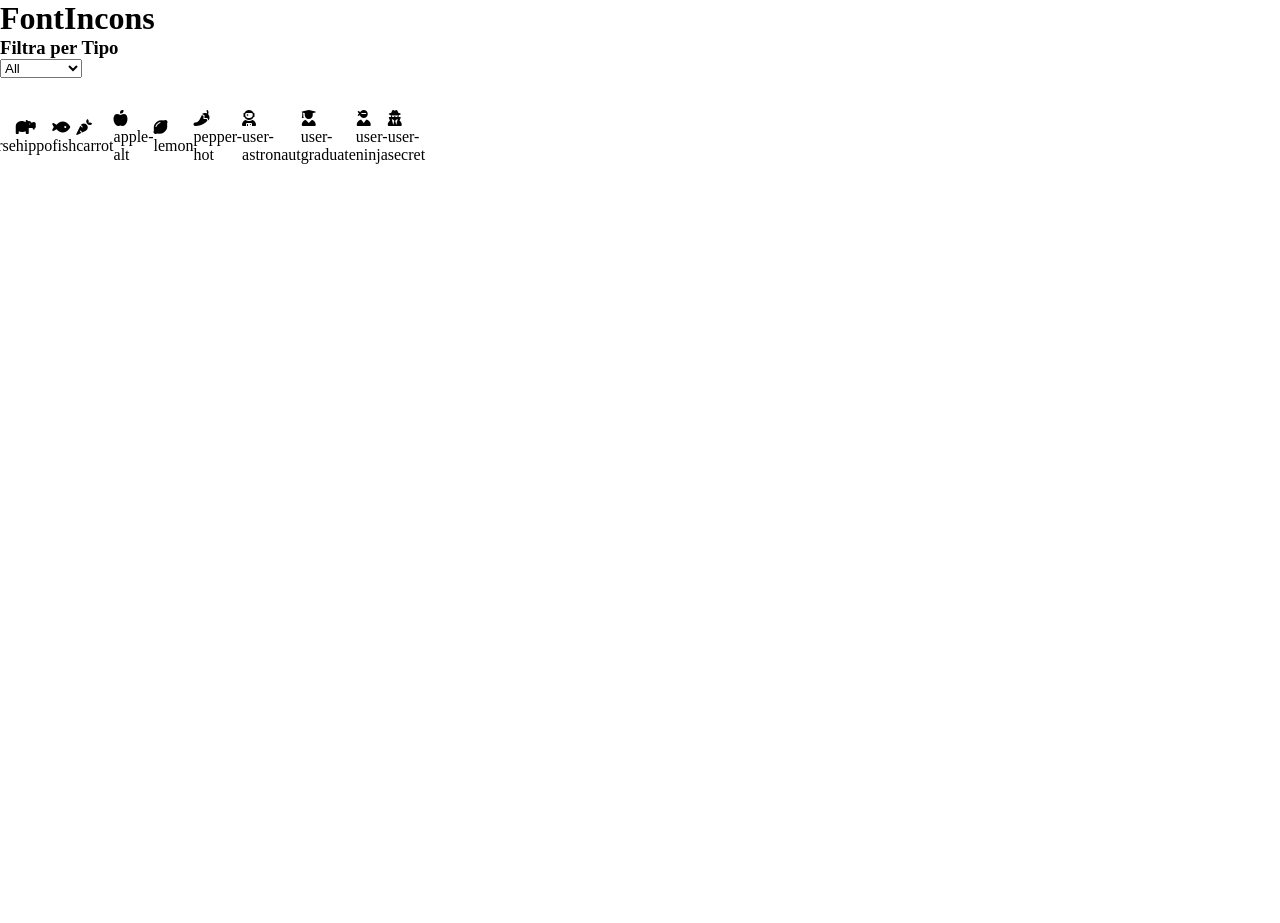
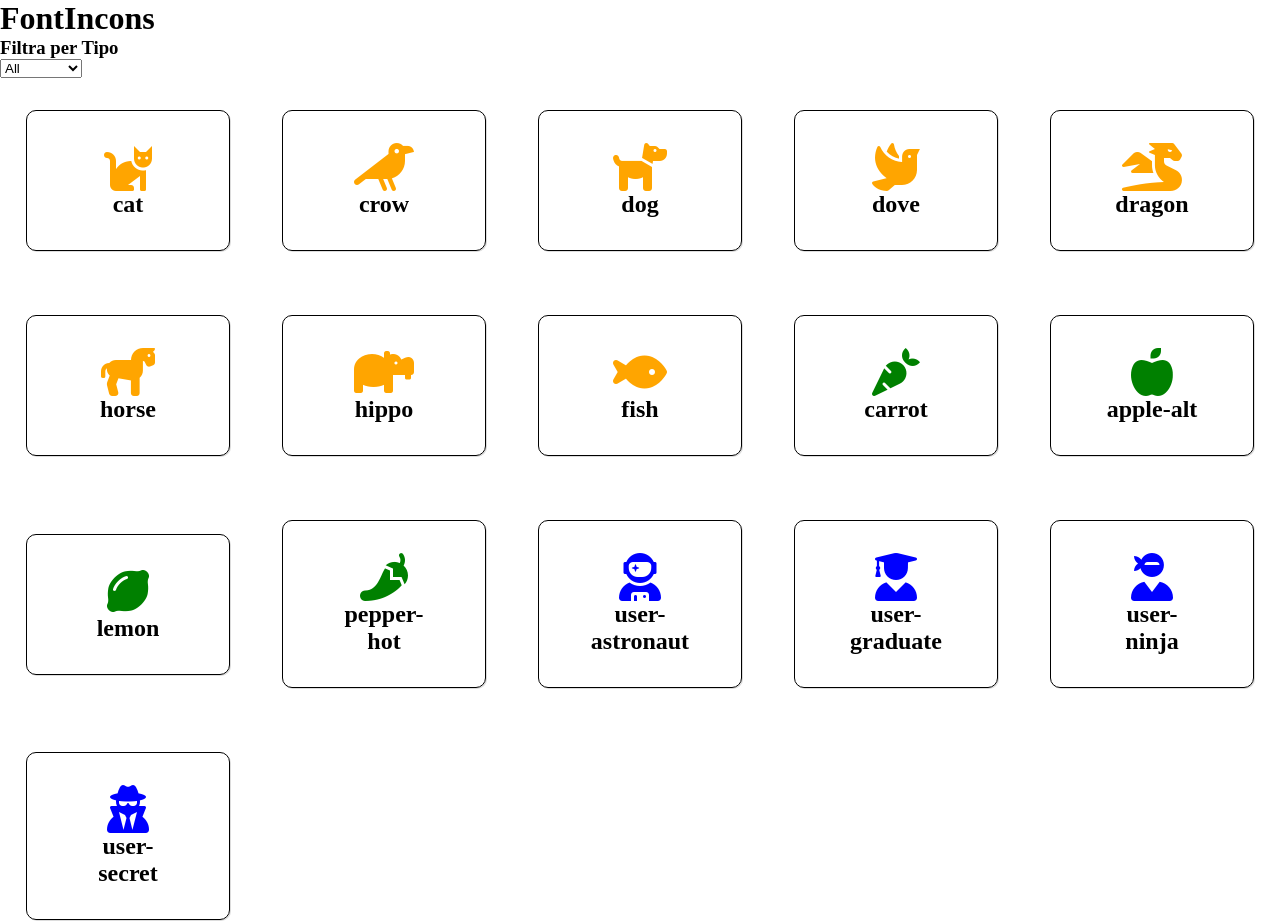
Before and after one commit to MilanStojko/js-es6-icons, a plain HTML site: page index.html in a window 1280 px wide. Before the commit the page ends 800 px from the top, so only its background shows below. Drawn offline with Linux system fonts and the light colour scheme.

Commit message:
logica completa, mancano i bonus e css completo

```diff
--- a/assets/css/style.css
+++ b/assets/css/style.css
@@ -19,8 +19,12 @@
 }
 .icona{
     padding: 2rem 3.2rem;
+    width: 80%;
     border: solid 1px black;
     border-radius: 10px;
     box-shadow: 1px 1px gainsboro;
     text-align: center;
 }
+.icona i{
+    font-size: 3rem;
+}
--- a/assets/js/data.js
+++ b/assets/js/data.js
@@ -133,11 +133,12 @@ function getBoxesCode (filtro){
 
 function getBoxCode(icona){
 	const {name, prefix, family, color} = icona;
-	let risultato =
-	`
-	<div class="box">
-	<i class= "${family} ${prefix}${name}" style="${color}"></i>
-	<div class"">${name}</div>
+	let risultato = `
+	<div class="iconecontainer">
+		<div class = "icona">
+			<i class= "${family} ${prefix}${name}" style="color:${color}"></i>
+			<h2 class"">${name}</h2>
+			</div>
 	</div>
 	`;
 	return risultato;
--- a/index.html
+++ b/index.html
@@ -37,9 +37,7 @@
                 </select>
             </div>
         </div>
-        <div class="containerImg">
-            <div class="iconecontainer" id="icons-container">
-            </div>
+        <div class="containerImg" id="icons-container">
         </div>
 
     </main>
```
